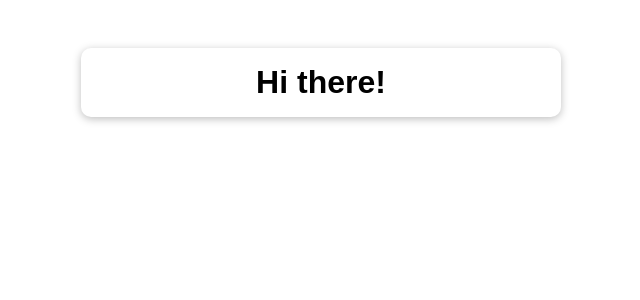
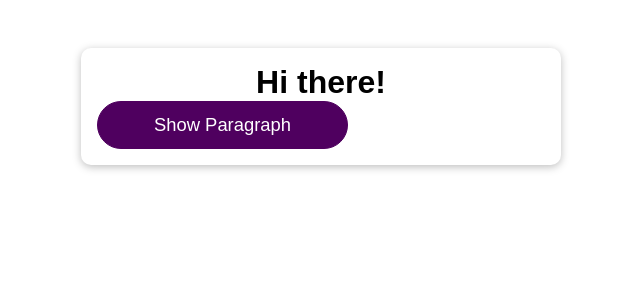
Before and after one commit to PatrikPridal/A-Look-Behind-The-Scenes-Of-React, a React (Create React App) app: page / in a window 1280 px wide. Shown: the top 300 px of the page, without its empty margins (319-959 px from the left). Built offline with nearby package versions, Linux system fonts and the light colour scheme.

Commit message:
added button for showing paragraph

```diff
--- a/src/App.js
+++ b/src/App.js
@@ -1,5 +1,6 @@
 import React, { useState } from 'react';
 
+import Button from './components/UI/Button/Button';
 import './App.css';
 
 function App() {
@@ -9,6 +10,7 @@ function App() {
     <div className="app">
       <h1>Hi there!</h1>
       {showParagraph && <p>This is new!</p>}
+      <Button>Show Paragraph</Button>
     </div>
   );
 }
```
